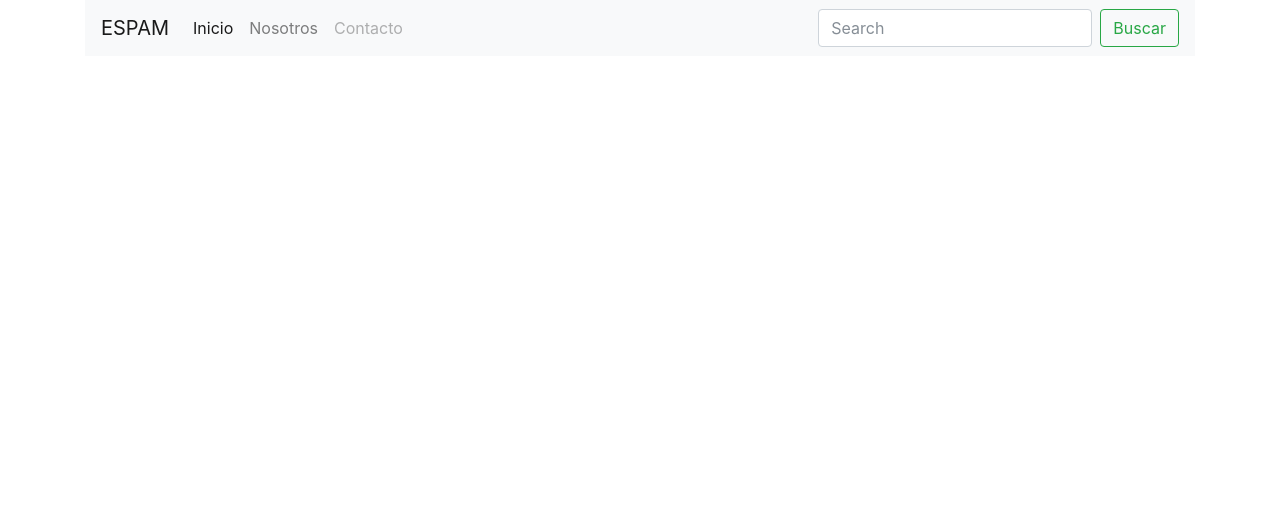
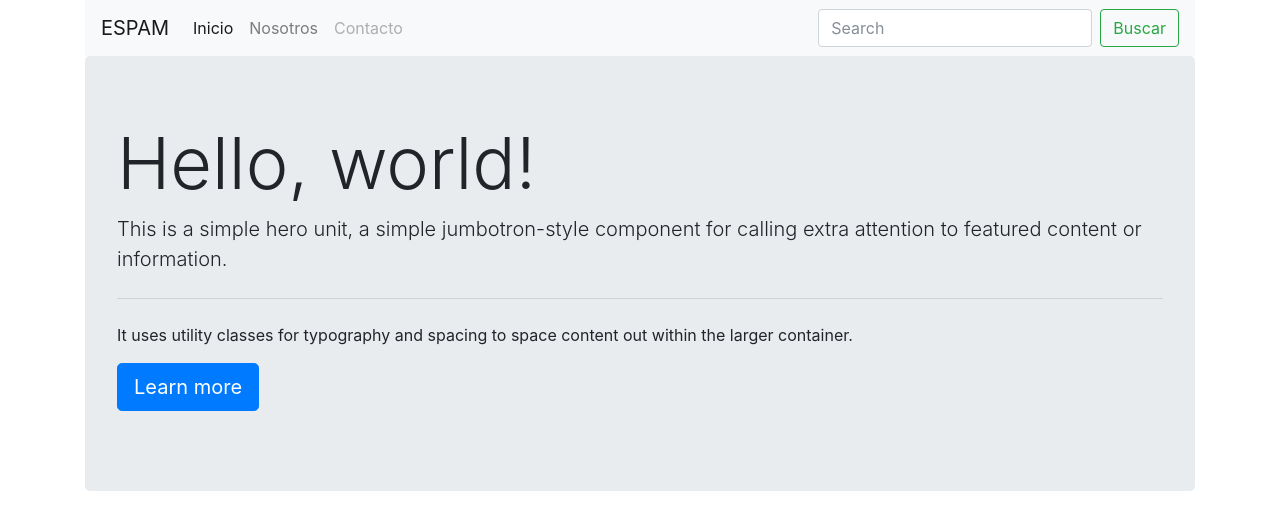
Before and after one commit to MrKratos/practica2, a plain HTML site: page index.html in a window 1280 px wide. Drawn offline with nearby package versions, Linux system fonts and the light colour scheme.

Commit message:
jumbotron

```diff
--- a/index.html
+++ b/index.html
@@ -34,6 +34,14 @@
             </form>
         </div>
     </nav>
+    <div class="jumbotron">
+  <h1 class="display-3">Hello, world!</h1>
+  <p class="lead">This is a simple hero unit, a simple jumbotron-style component for calling extra attention to featured content or information.</p>
+  <hr class="my-4">
+  <p>It uses utility classes for typography and spacing to space content out within the larger container.</p>
+  <p class="lead">
+    <a class="btn btn-primary btn-lg" href="#" role="button">Learn more</a>
+  </p>
 
 </body>
 
```
